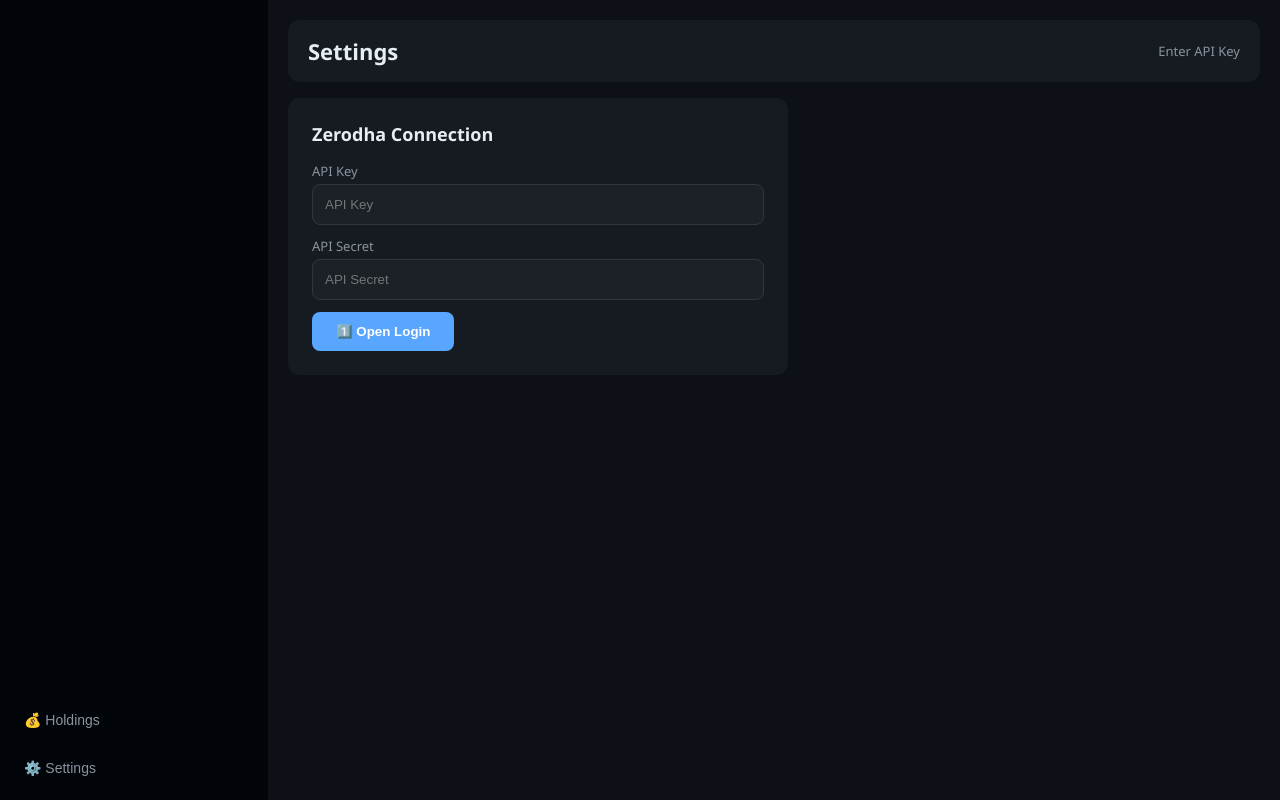
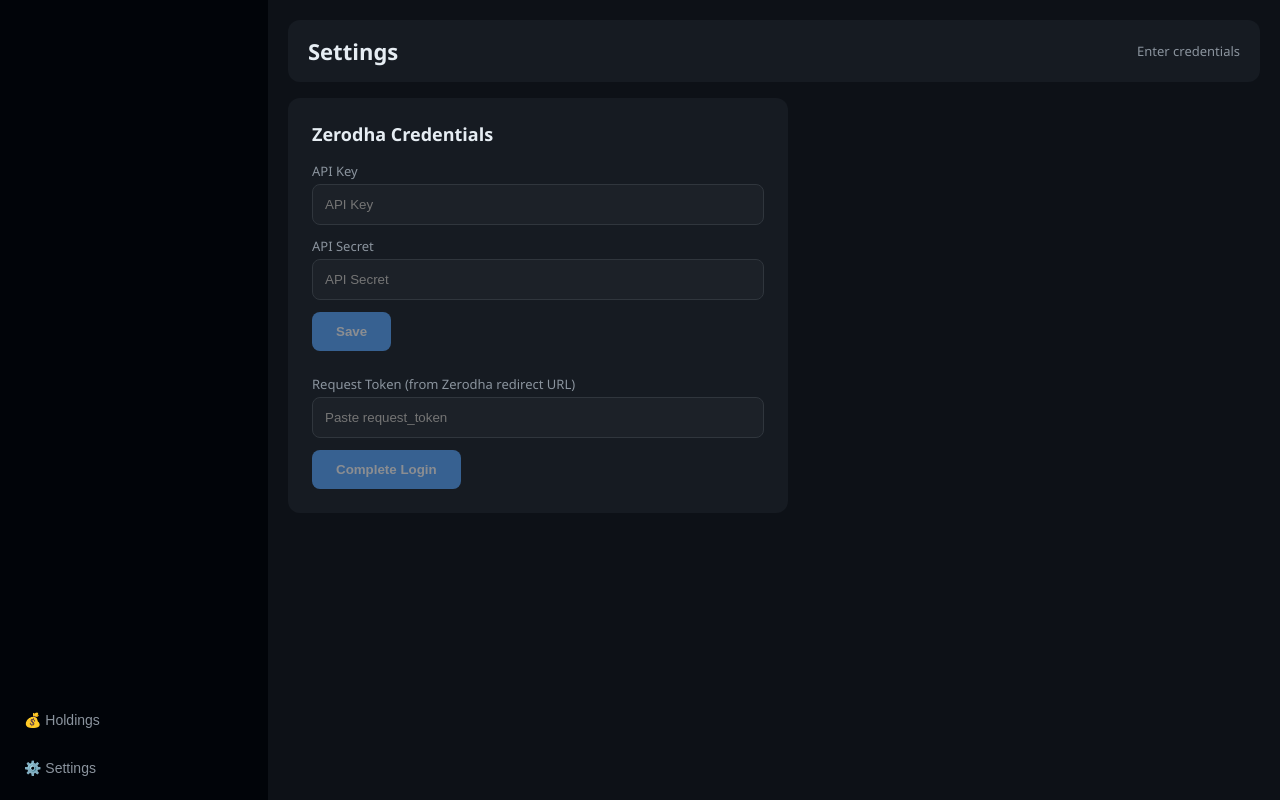
Before and after one commit to VimalCK/ZerodhaClient, a React (Create React App) app: page /holdings in a window 1280 px wide. Both pictures are taken after a click on the button "⚙️ Settings". Built offline with nearby package versions, Linux system fonts and the light colour scheme.

Commit message:
Update settings with manual token input

```diff
--- a/src/App.tsx
+++ b/src/App.tsx
@@ -165,8 +165,9 @@
   const [credentials, setCredentials] = useState<Credentials | null>(null);
   const [apiKey, setApiKey] = useState('');
   const [apiSecret, setApiSecret] = useState('');
-  const [statusMessage, setStatusMessage] = useState('Enter API Key');
-  const [isLoading, setIsLoading] = useState(false);
+  const [requestToken, setRequestToken] = useState('');
+  const [statusMessage, setStatusMessage] = useState('Enter credentials');
+  const [isLoggingIn, setIsLoggingIn] = useState(false);
   const navigate = useNavigate();
 
   useEffect(() => {
@@ -176,13 +177,47 @@
       setCredentials(creds);
       setApiKey(creds.apiKey || '');
       setApiSecret(creds.apiSecret || '');
+      if (creds.accessToken) setStatusMessage('Logged in as ' + creds.userId);
     }
   }, []);
 
-  const startLogin = async () => {
-    if (!apiKey) return;
-    window.open(`https://kite.trade/connect/login?v=3&api_key=${apiKey}`, '_blank');
-    setStatusMessage('Opened login. After login, come back here.');
+  const saveCredentials = () => {
+    if (!apiKey || !apiSecret) return;
+    const creds = { apiKey, apiSecret, accessToken: '', userId: '' };
+    localStorage.setItem('credentials', JSON.stringify(creds));
+    setCredentials(creds);
+    setStatusMessage('Credentials saved');
+  };
+
+  const completeLogin = async () => {
+    if (!apiKey || !apiSecret || !requestToken) return;
+    setIsLoggingIn(true);
+    setStatusMessage('Logging in...');
+
+    const checksum = await crypto.subtle.digest('SHA-256', new TextEncoder().encode(apiKey + requestToken + apiSecret))
+      .then(buffer => Array.from(new Uint8Array(buffer)).map(b => b.toString(16).padStart(2, '0')).join(''));
+
+    try {
+      const response = await fetch(`${API_BASE}/session/token`, {
+        method: 'POST',
+        headers: { 'Content-Type': 'application/x-www-form-urlencoded' },
+        body: `api_key=${apiKey}&request_token=${requestToken}&secret=${apiSecret}&checksum=${checksum}`,
+      });
+      const data = await response.json();
+      if (data.status === 'success') {
+        const newCreds: Credentials = { apiKey, apiSecret, accessToken: data.data.access_token, userId: data.data.user_id, userName: data.data.user_name };
+        localStorage.setItem('credentials', JSON.stringify(newCreds));
+        setCredentials(newCreds);
+        setStatusMessage('Logged in as ' + data.data.user_id);
+        navigate('/holdings');
+      } else {
+        setStatusMessage(data.message || 'Login failed');
+      }
+    } catch (e: any) {
+      setStatusMessage(e.message);
+    } finally {
+      setIsLoggingIn(false);
+    }
   };
 
   const logout = () => {
@@ -207,13 +242,20 @@
         </header>
 
         <div className="settings-panel">
-          <h2>Zerodha Connection</h2>
+          <h2>Zerodha Credentials</h2>
           <label>API Key</label>
           <input value={apiKey} onChange={e => setApiKey(e.target.value)} placeholder="API Key" />
           <label>API Secret</label>
           <input type="password" value={apiSecret} onChange={e => setApiSecret(e.target.value)} placeholder="API Secret" />
-          <button className="btn-primary" onClick={startLogin} disabled={isLoading}>1️⃣ Open Login</button>
-          {credentials?.accessToken && <button className="btn-danger" onClick={logout} style={{ marginLeft: 8 }}>Logout</button>}
+          <button className="btn-primary" onClick={saveCredentials} disabled={!apiKey || !apiSecret}>Save</button>
+
+          <div style={{ marginTop: 24 }}>
+            <label>Request Token (from Zerodha redirect URL)</label>
+            <input value={requestToken} onChange={e => setRequestToken(e.target.value)} placeholder="Paste request_token" />
+            <button className="btn-primary" onClick={completeLogin} disabled={isLoggingIn || !requestToken}>Complete Login</button>
+          </div>
+
+          {credentials?.accessToken && <button className="btn-danger" onClick={logout} style={{ marginTop: 16 }}>Logout</button>}
         </div>
       </main>
     </div>
```
